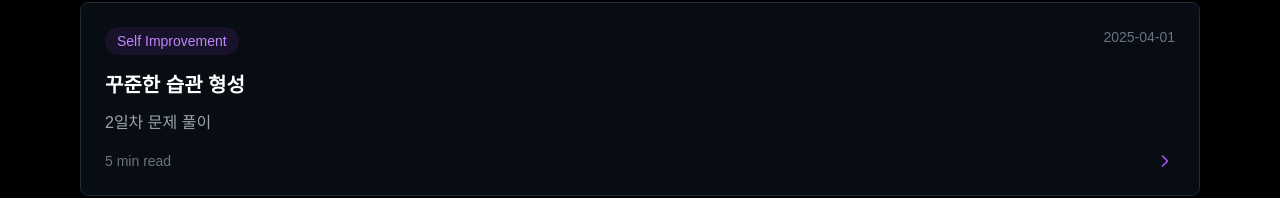
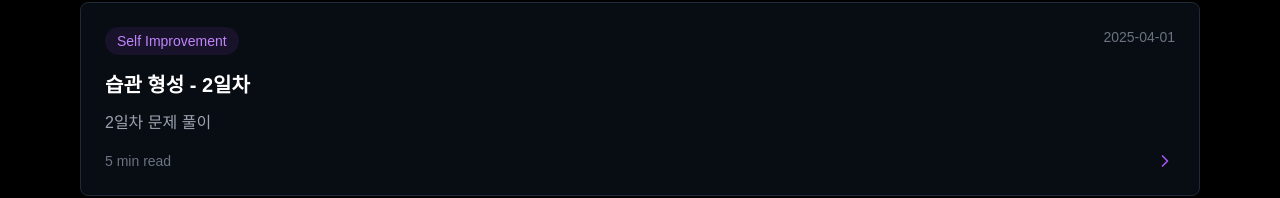
Before and after one commit to mansukim1125/latentspace.world, a Next.js app: page /writings in a window 1280 px wide. Shown: the part 447-645 px from the top of the page. Built offline with nearby package versions, Linux system fonts and the light colour scheme.

Commit message:
hotfix(title): 제목 수정

```diff
--- a/src/repository/writing/writing.repository.ts
+++ b/src/repository/writing/writing.repository.ts
@@ -21,7 +21,7 @@ const writings: IWriting[] = [
   },
   {
     "id": "stdin-readline-nightmare",
-    "title": "꾸준한 습관 형성",
+    "title": "습관 형성 - 2일차",
     "slug": "stdin-readline-nightmare",
     "category": "Self Improvement",
     "date": new Date("2025-04-01"),
```
